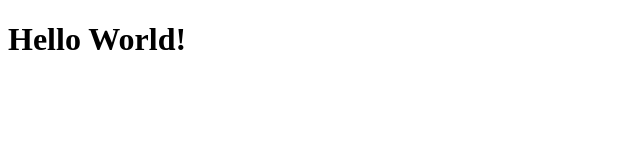
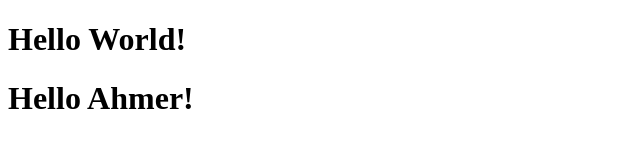
Before and after one commit to Itachi0007/heycoach, a plain HTML site: page index.html in a window 1280 px wide. Shown: the whole page, without its empty margins (0-640 px from the left). Drawn offline with Linux system fonts and the light colour scheme.

Commit message:
index edit ahmer

```diff
--- a/index.html
+++ b/index.html
@@ -8,5 +8,6 @@
 </head>
 <body>
   <h1>Hello World!</h1>
+  <h1>Hello Ahmer!</h1>
 </body>
 </html>
```
